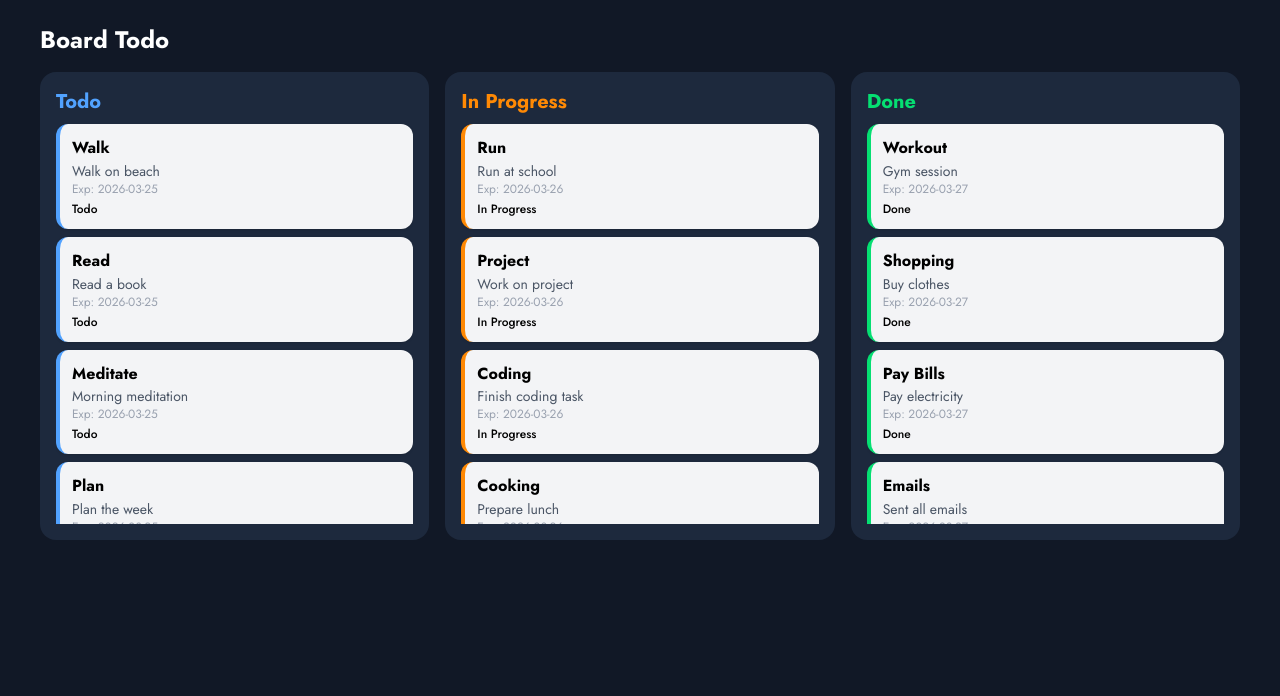
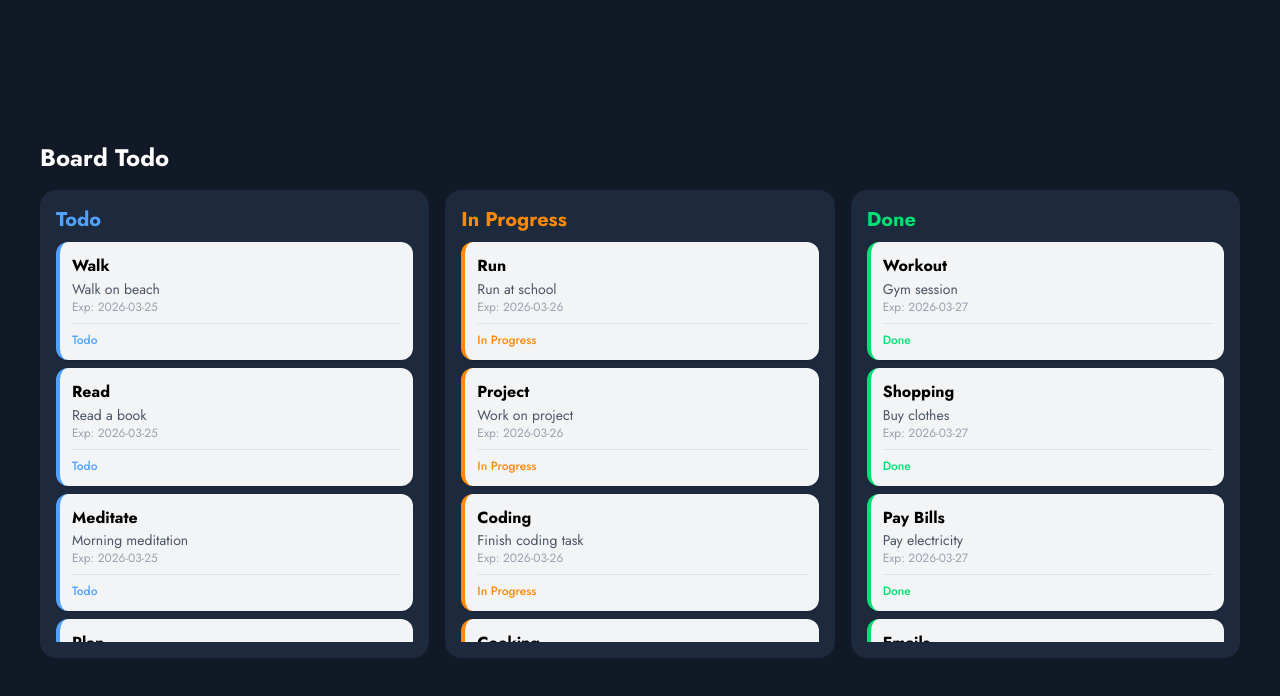
Before and after one commit to andrecausingg/react-tsx-todo-board, a React (Vite) app: page / in a window 1280 px wide. Shown: the top 696 px of the page. Built offline with nearby package versions, Linux system fonts and the light colour scheme.

Commit message:
enhance the card ui design

```diff
--- a/src/component/board/BoardCardComponent.tsx
+++ b/src/component/board/BoardCardComponent.tsx
@@ -1,4 +1,5 @@
 // Interface
+import { Divider } from "@mantine/core";
 import type { BoardCardProps } from "../../interface/board/boardCard";
 
 export const BoardCardComponent: React.FC<BoardCardProps> = ({
@@ -12,6 +13,14 @@ export const BoardCardComponent: React.FC<BoardCardProps> = ({
       done: "border-green-400",
     }[task.status] || "border-gray-300";
 
+  // Map status to Tailwind text color
+  const statusTextColor =
+    {
+      todo: "text-blue-400",
+      in_progress: "text-orange-400",
+      done: "text-green-400",
+    }[task.status] || "text-gray-300";
+
   return (
     <div
       draggable
@@ -21,8 +30,11 @@ export const BoardCardComponent: React.FC<BoardCardProps> = ({
       <h3 className="font-bold text-md">{task.title}</h3>
       <p className="text-sm text-gray-600">{task.description}</p>
       <p className="text-xs text-gray-400">Exp: {task.expiration_date}</p>
+      <Divider className="my-2" />
       <p className="text-xs font-medium mt-1">
-        <span className="capitalize">{task.status.replace("_", " ")}</span>
+        <span className={`capitalize ${statusTextColor}`}>
+          {task.status.replace("_", " ")}
+        </span>
       </p>
     </div>
   );
--- a/src/features/guest/home/HomeFeature.tsx
+++ b/src/features/guest/home/HomeFeature.tsx
@@ -4,7 +4,9 @@ import BoardTableFeature from "./components/BoardTableFeature";
 const HomeFeature: React.FC = () => {
   return (
     <>
-      <BoardTableFeature />
+      <div className="flex items-center justify-center md:h-screen">
+        <BoardTableFeature />
+      </div>
     </>
   );
 };
--- a/src/features/guest/home/components/BoardTableFeature.tsx
+++ b/src/features/guest/home/components/BoardTableFeature.tsx
@@ -18,7 +18,7 @@ const BoardTable: React.FC = () => {
   const { allowDrop, onDragStart, onDrop } = useDragAndDrop();
 
   return (
-    <div className="p-6 w-full">
+    <div className="p-6 w-full ">
       <div className="flex items-center justify-between mb-4">
         <h1 className="text-2xl font-bold text-white">Board Todo</h1>
       </div>
--- a/src/layouts/guest/GuestLayout.tsx
+++ b/src/layouts/guest/GuestLayout.tsx
@@ -10,14 +10,10 @@ const GuestLayout: React.FC = () => {
 
   return (
     <>
-      <AppShell
-        footer={{ height: 60 }}
-        navbar={undefined}
-        padding={isMobile ? "" : ""}
-      >
+      <AppShell navbar={undefined} padding={isMobile ? "" : ""}>
         {/* Main */}
         <AppShell.Main>
-          <Container size="xl"  h="100%">
+          <Container size="xl">
             <Outlet />
           </Container>
         </AppShell.Main>
```
